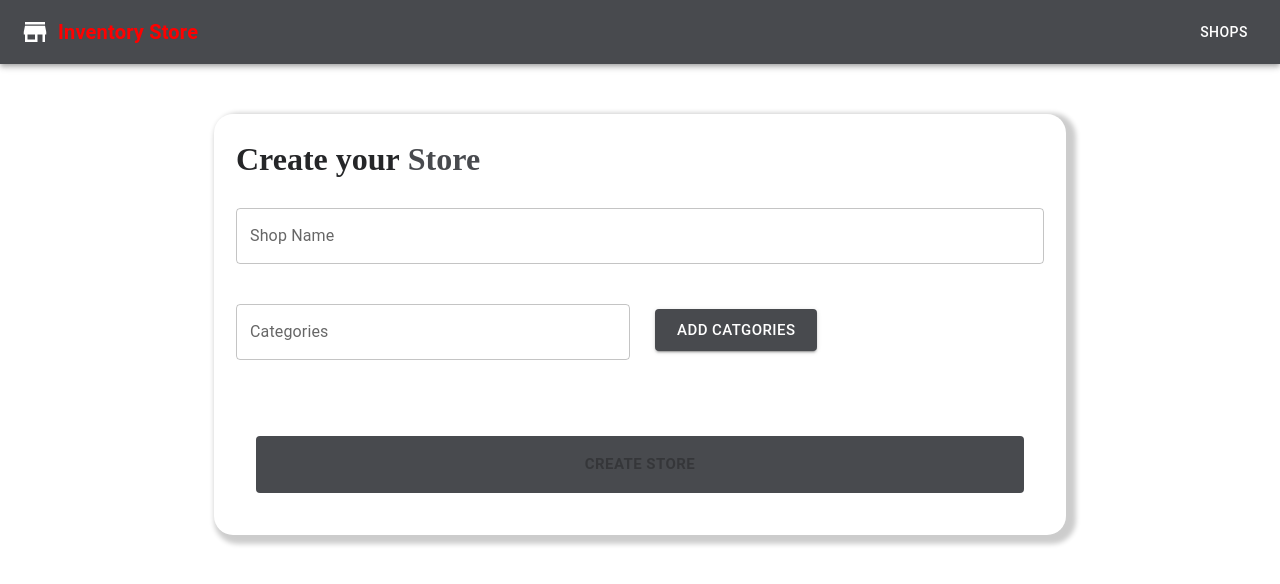
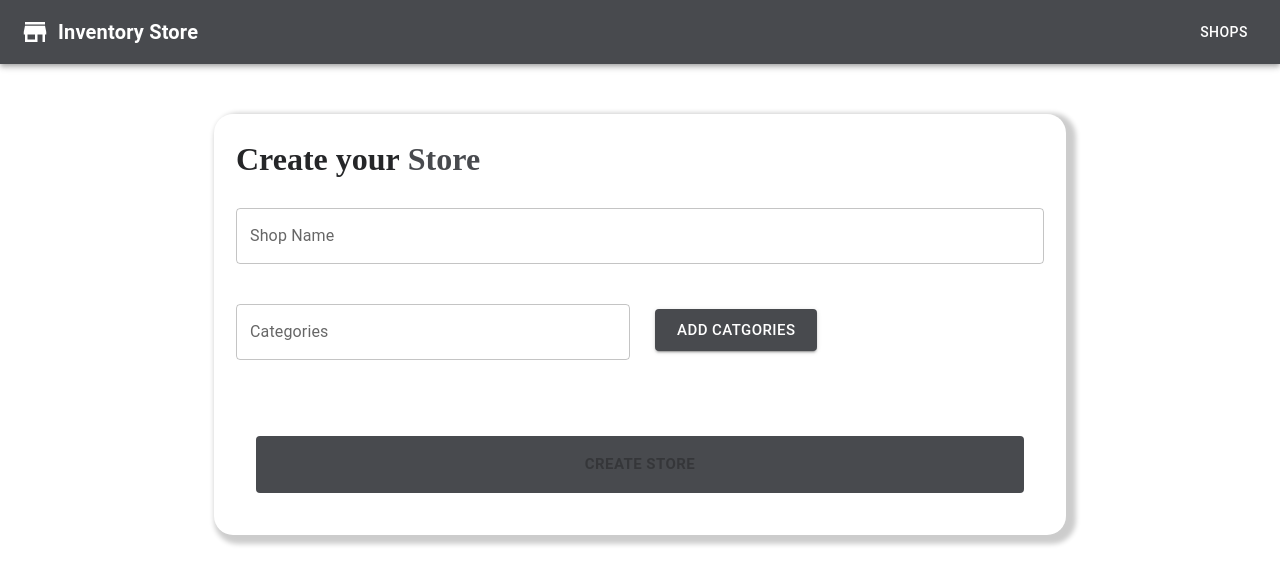
Before and after one commit to M-Umar-Iqbal/inventorTools, a React (Create React App) app: page /AddShop in a window 1280 px wide. Shown: the top 584 px of the page. Built offline with nearby package versions, Linux system fonts and the light colour scheme.

Commit message:
development commit 2

```diff
--- a/src/components/Header.jsx
+++ b/src/components/Header.jsx
@@ -23,7 +23,7 @@ function Navigation() {
                 <Typography style={{
                     fontSize: "20px",
                     fontWeight: "bold",
-                    color: "red",
+                    color: "#FFFFFF",
                     // cursor: "pointer",
                     // backgroundColor: "red",
 
```
